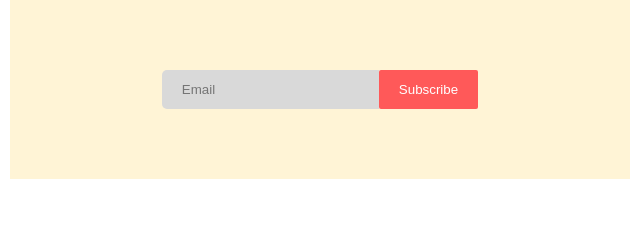
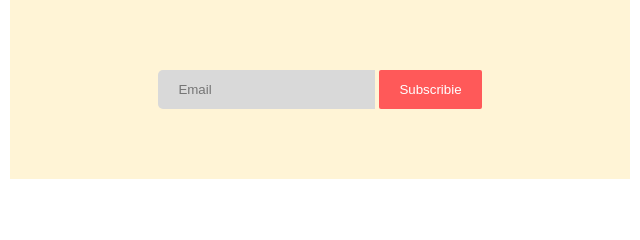
Before and after one commit to masumcit44/Donate-today-practice, a plain HTML site: page index.html in a window 1280 px wide. Shown: the part 3287-3527 px from the top of the page, 320-960 px from the left. Drawn offline with Linux system fonts and the light colour scheme.

Commit message:
added input as btn

```diff
--- a/index.html
+++ b/index.html
@@ -100,8 +100,11 @@
           deterruisset. No duo populo animal noluisse, enim
         </p>
         <section class="search-bar">
-          <input type="email" name="" id="" placeholder="Email">
-          <button>Subscribe</button>
+          <form action="">
+            <input type="email" name="" id="" placeholder="Email">
+            <input type="button" value="Subscribie">
+          </form>
+
         </section>
     </main>
     <footer>
--- a/styles/style.css
+++ b/styles/style.css
@@ -170,8 +170,9 @@ main{
   background-color: #D9D9D9;
   padding: 12px 20px;
 
+
 }
-.search-bar  button{
+.search-bar  input[type=button]{
   background-color: #ff5959;
   border: 0;
   border-radius: 2px;
```
